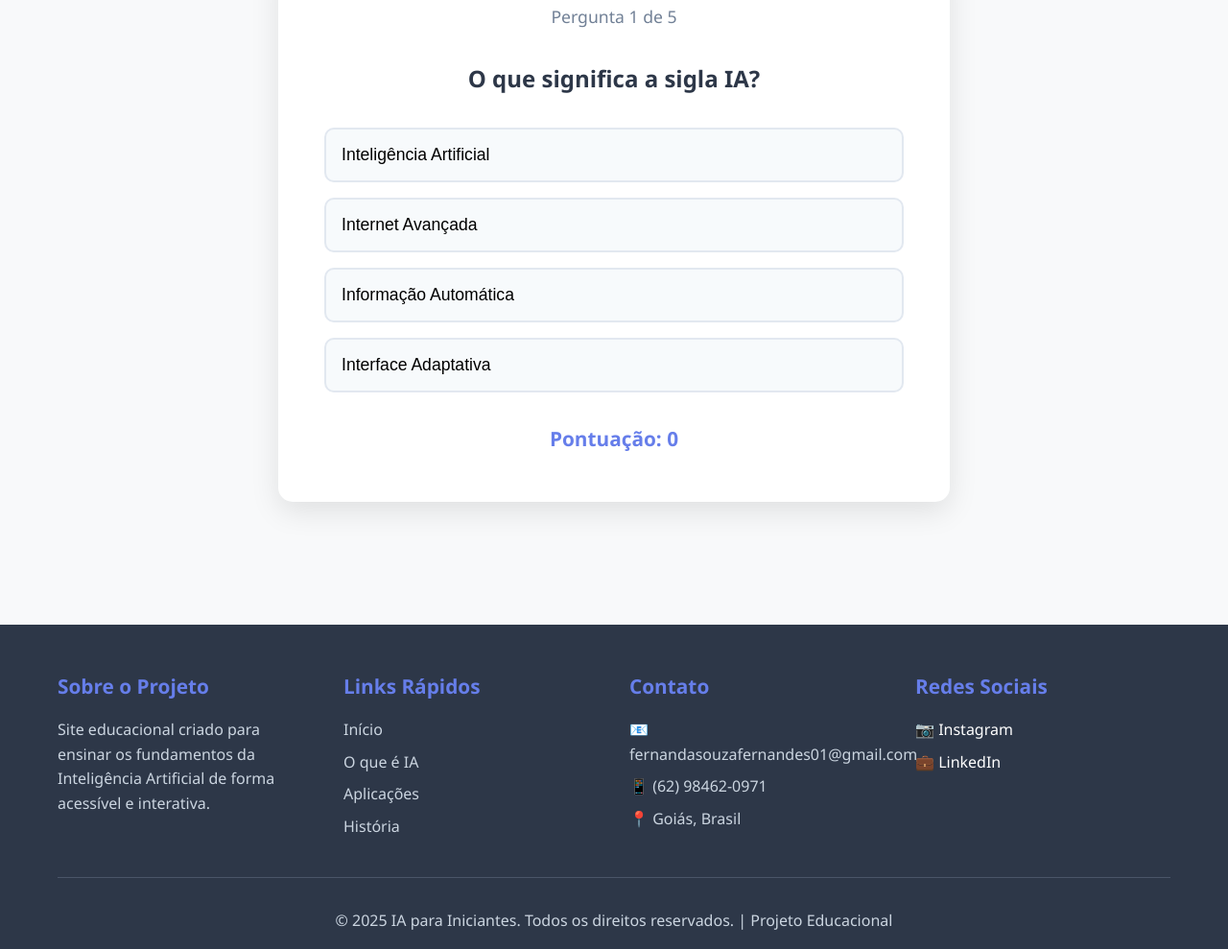
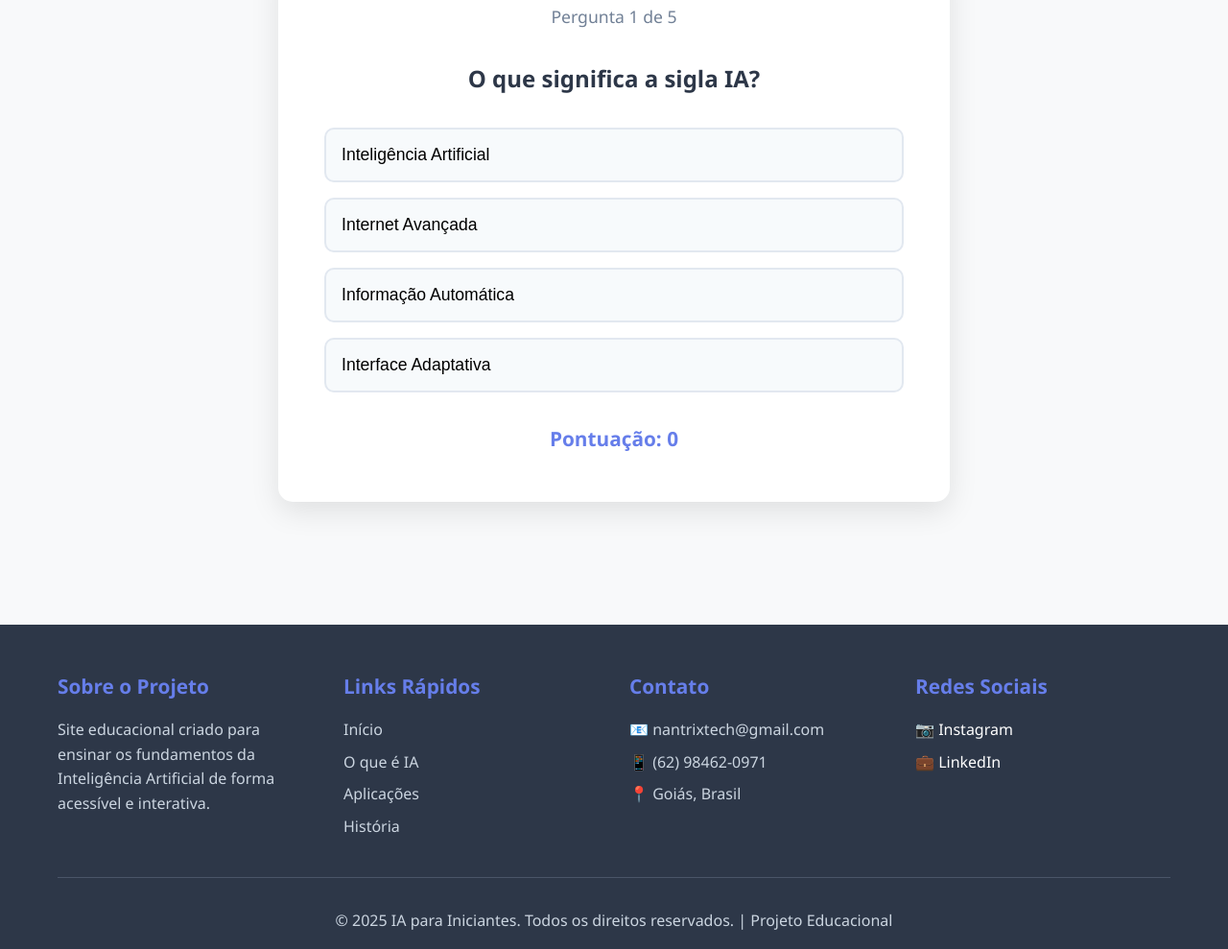
Before and after one commit to Nanda-Fernandes/Html-Css-JavaScript, a plain HTML site: page index.html in a window 1280 px wide. Shown: the part 5548-6537 px from the top of the page at 96% size. Drawn offline with Linux system fonts and the light colour scheme.

Commit message:
Update index.html

```diff
--- a/index.html
+++ b/index.html
@@ -346,7 +346,7 @@
                 <div class="footer-column">
                     <h3>Contato</h3>
                     <ul class="footer-contact">
-                        <li>📧 fernandasouzafernandes01@gmail.com</li>
+                        <li>📧 nantrixtech@gmail.com</li>
                         <li>📱 (62) 98462-0971</li>
                         <li>📍 Goiás, Brasil</li>
                     </ul>
```
